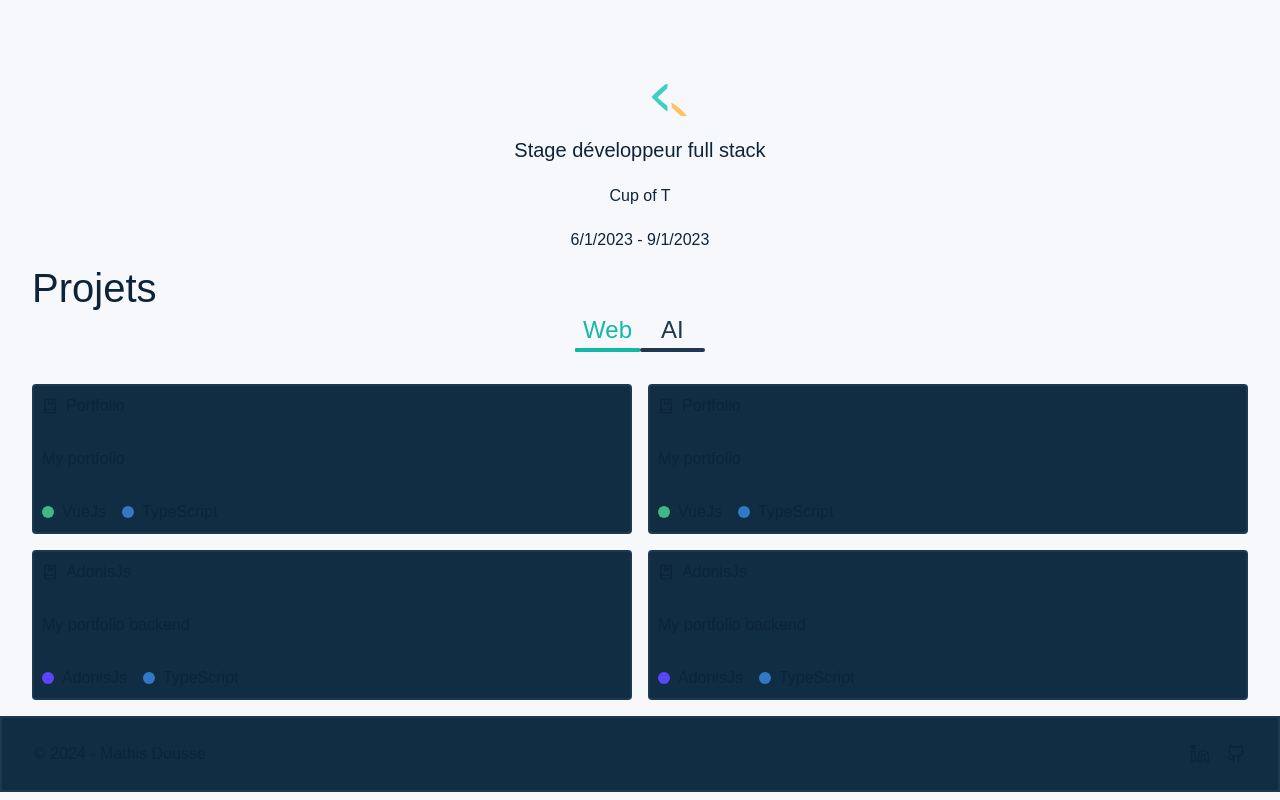
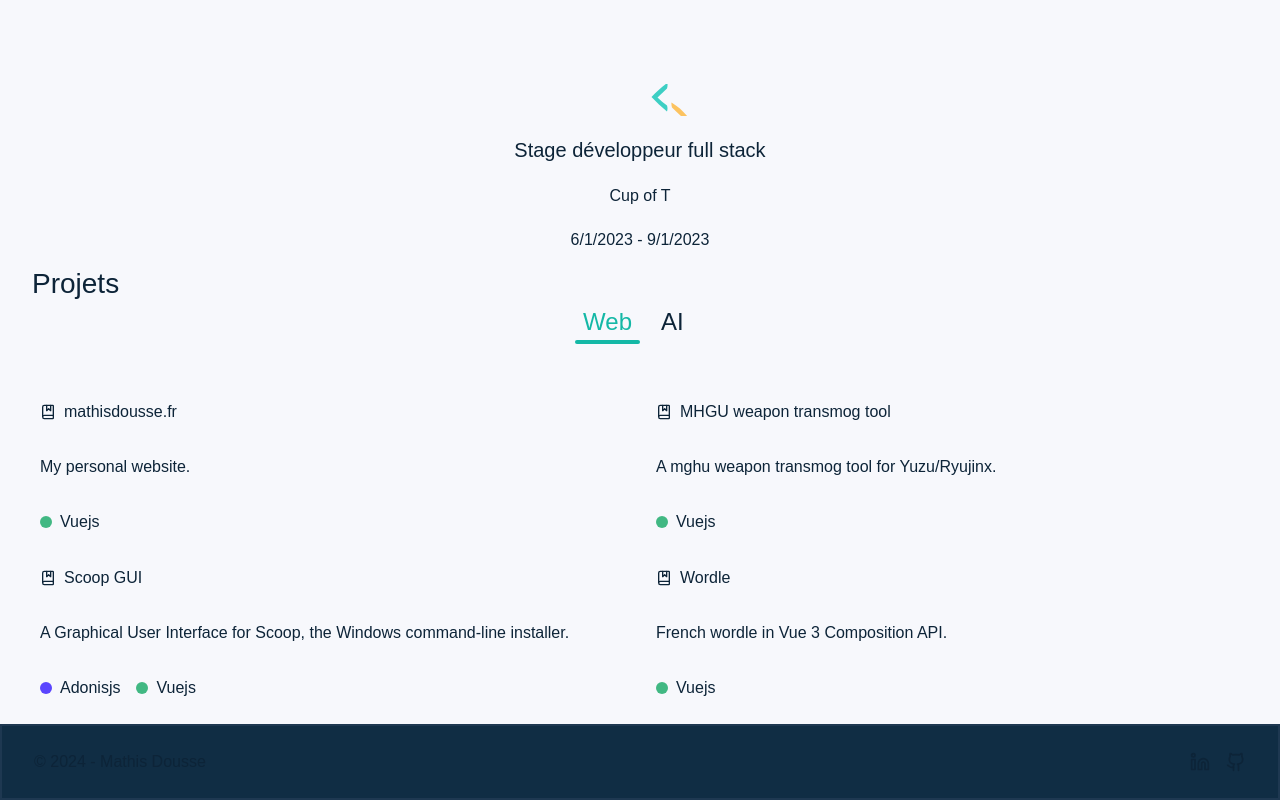
Before and after one commit to FeckNeck/mathisdousse.fr, a Vue app: page / in a window 1280 px wide. Shown: the part 1344-2144 px from the top of the page. Built offline with nearby package versions, Linux system fonts and the light colour scheme; a web font is replaced by a local one.

Commit message:
feat(projects): add link to projects

```diff
--- a/src/pages/home/components/projects.vue
+++ b/src/pages/home/components/projects.vue
@@ -1,11 +1,12 @@
 <script setup lang="ts">
 import { computed, ref } from 'vue';
-import type { Category, Language, CategoryProjects } from '@/types';
+import type { Language, CategoryProjects } from '@/types';
 import { BookMarked } from 'lucide-vue-next';
 
-const vue: Language = { name: 'VueJs', color: '#41b883' };
-const adonis: Language = { name: 'AdonisJs', color: '#5a45fe' };
-const typescript: Language = { name: 'TypeScript', color: '#3178C6' };
+const GITHUB_URL = 'https://github.com/FeckNeck/';
+
+const vue: Language = { name: 'Vuejs', color: '#41b883' };
+const adonis: Language = { name: 'Adonisjs', color: '#5a45fe' };
 
 const python: Language = { name: 'Python', color: '#3572A5' };
 const r: Language = { name: 'R', color: '#198CE7' };
@@ -15,40 +16,43 @@ const categoriesProjects: CategoryProjects[] = [
     category: 'Web',
     projects: [
       {
-        title: 'Portfolio',
-        description: 'My portfolio',
-        languages: [vue, typescript],
-        link: 'marwen.dev',
+        title: 'mathisdousse.fr',
+        description: 'My personal website.',
+        link: 'mathisdousse.fr',
+        languages: [vue],
       },
       {
-        title: 'AdonisJs',
-        description: 'My portfolio backend',
-        languages: [adonis, typescript],
-        link: 'marwen.dev',
+        title: 'Scoop GUI',
+        description:
+          'A Graphical User Interface for Scoop, the Windows command-line installer.',
+        link: 'scoop-gui',
+        languages: [adonis, vue],
       },
       {
-        title: 'Portfolio',
-        description: 'My portfolio',
-        languages: [vue, typescript],
-        link: 'marwen.dev',
+        title: 'MHGU weapon transmog tool',
+        description: 'A mghu weapon transmog tool for Yuzu/Ryujinx.',
+        link: 'mhgu-weapon-transmog-tool',
+        languages: [vue],
       },
       {
-        title: 'AdonisJs',
-        description: 'My portfolio backend',
-        languages: [adonis, typescript],
-        link: 'marwen.dev',
+        title: 'Wordle',
+        description: 'French wordle in Vue 3 Composition API.',
+        link: 'wordle',
+        languages: [vue],
       },
       {
-        title: 'Portfolio',
-        description: 'My portfolio',
-        languages: [vue, typescript],
-        link: 'marwen.dev',
+        title: 'Tic Tac Toe',
+        description:
+          'The first project I made using vue3 to get familiar with composition API.',
+        link: 'tic-tac-toe',
+        languages: [vue],
       },
       {
-        title: 'AdonisJs',
-        description: 'My portfolio backend',
-        languages: [adonis, typescript],
-        link: 'marwen.dev',
+        title: 'Memory Game',
+        description:
+          'A memory game made with Vue 3 Composition API and Pinia, using monster hunter icons.',
+        link: 'memory-game',
+        languages: [vue],
       },
     ],
   },
@@ -56,16 +60,32 @@ const categoriesProjects: CategoryProjects[] = [
     category: 'AI',
     projects: [
       {
-        title: 'Python',
-        description: 'Python projects',
+        title: 'Deep Cox mixtures with L1 penalization',
+        description:
+          'Research topic on survival analysis incorporating an L1 penalty on Cox mixture models in deep learning.',
+        link: 'auton-survival-l1-penalization',
         languages: [python],
-        link: 'marwen.dev',
       },
       {
-        title: 'R',
-        description: 'R projects',
+        title: 'Landmarks and Boosting for the approximation of Kernel Methods',
+        description:
+          'Research topic on landmarks and boosting for the approximation of Kernel Methods.',
+        link: 'Landmarks-and-Boosting-for-the-approximation-of-Kernel-Methods',
+        languages: [python],
+      },
+      {
+        title: 'Network Analysis for Information Retrieval',
+        description:
+          'Network analysis for information retrieval (networks, search engine, classification, clustering).',
+        link: 'auton-survival-l1-penalization',
+        languages: [python],
+      },
+      {
+        title: 'Multivariate Poisson mixture model',
+        description:
+          'Implementation of the EM algorithm with multivariate Poisson mixture model for group detection.',
+        link: 'multivariate-poisson-mixture-model',
         languages: [r],
-        link: 'marwen.dev',
       },
     ],
   },
@@ -85,7 +105,7 @@ const changeCategory = (index: number) => {
 <template>
   <section>
     <div class="container">
-      <p class="title">Projets</p>
+      <h2>Projets</h2>
       <div class="projects">
         <div class="projects__categories">
           <button
@@ -109,9 +129,11 @@ const changeCategory = (index: number) => {
             :key="cp.category + index"
             ref="projectsRefs"
             class="projects__wrapper__content">
-            <div
+            <a
               v-for="project in cp.projects"
               :key="project.title"
+              :href="GITHUB_URL + project.link"
+              target="_blank"
               class="projects__wrapper__content__item">
               <div class="d-flex items-center g-2">
                 <BookMarked :size="16" />
@@ -127,7 +149,7 @@ const changeCategory = (index: number) => {
                   <p>{{ language.name }}</p>
                 </div>
               </div>
-            </div>
+            </a>
           </div>
         </div>
       </div>
@@ -152,7 +174,7 @@ const changeCategory = (index: number) => {
       border: none;
       cursor: pointer;
       position: relative;
-      color: var(--gray-700);
+      color: var(--border);
       font-size: 1.5rem;
       padding: 0.25rem 0.5rem;
       transition: color 0.3s ease-in-out;
@@ -163,7 +185,7 @@ const changeCategory = (index: number) => {
         width: 100%;
         height: 4px;
         border-radius: 8px;
-        background: var(--gray-700);
+        background: var(--border);
         z-index: 10;
         bottom: 0;
         left: 0;
@@ -209,7 +231,7 @@ const changeCategory = (index: number) => {
       grid-auto-columns: calc((100% - 1rem) / 2);
       overflow-x: auto;
       scroll-snap-type: x mandatory;
-      padding-bottom: 1rem;
+      padding-block: 1rem;
       flex-shrink: 0;
       width: 100%;
 
@@ -220,15 +242,19 @@ const changeCategory = (index: number) => {
         padding: 0.5rem;
         justify-content: space-between;
         border-radius: 0.25rem;
-        border: 2px solid var(--gray-700);
-        background-color: var(--gray-800);
+        border: 2px solid var(--border);
+        background-color: var(--secondary);
         scroll-snap-align: start;
-        // scroll-behavior: smooth;
+        transition: transform 0.3s ease-in-out;
 
         span {
           width: 0.75rem;
           height: 0.75rem;
           border-radius: 50%;
+        }
+
+        &:hover {
+          transform: translateY(-0.5rem);
         }
       }
     }
```
